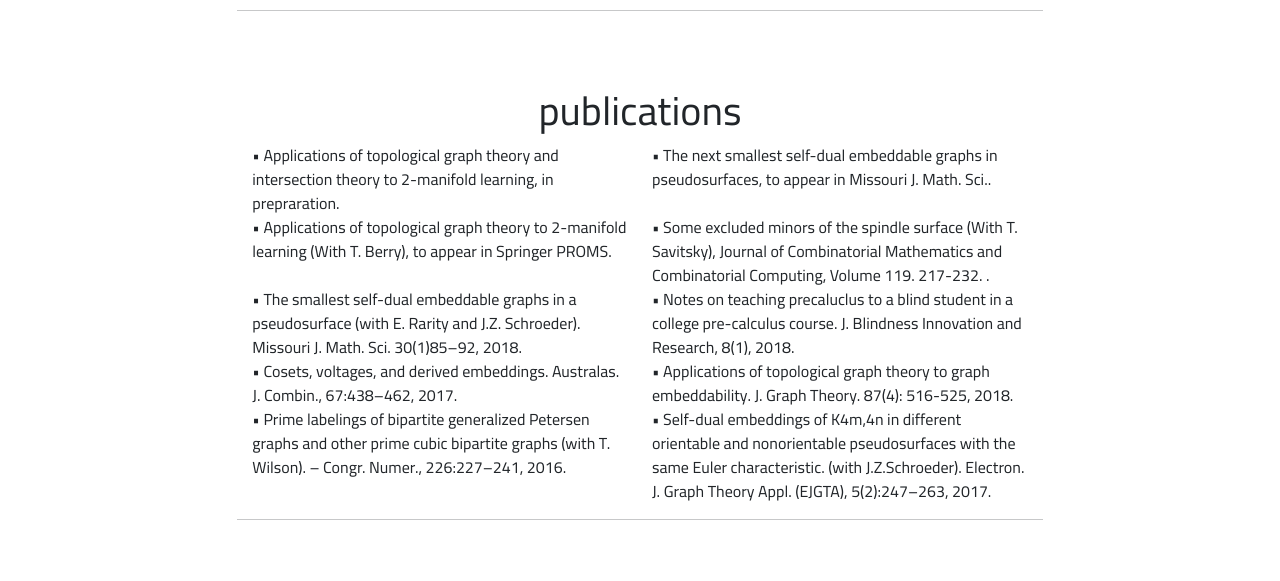
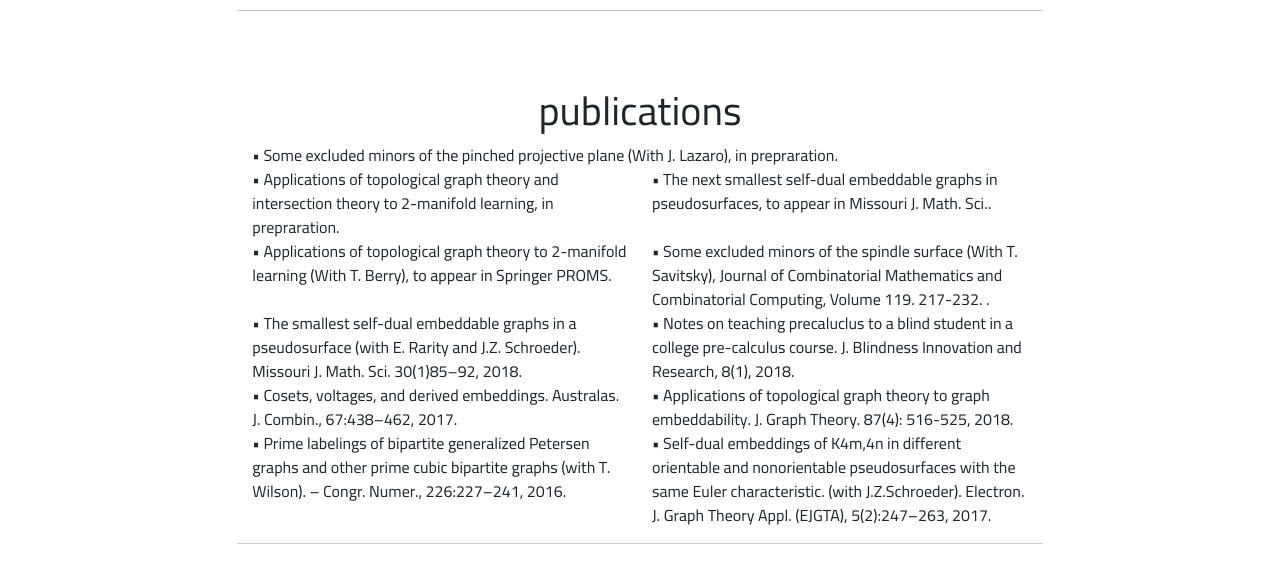
Before and after one commit to steveschluchter/steveschluchter.github.io, a plain HTML site: page index.html in a window 1280 px wide. Shown: the part 1520-2101 px from the top of the page. Drawn offline with nearby package versions, Linux system fonts and the light colour scheme; a script that the page names is missing.

Commit message:
adding Juan work

```diff
--- a/index.html
+++ b/index.html
@@ -405,6 +405,11 @@
     </div>
     <div class="row">
       <div class="col-sm">
+        &#x2022; Some excluded minors of the pinched projective plane (With J. Lazaro), in prepraration.
+      </div>
+    </div>
+    <div class="row">
+      <div class="col-sm">
         &#x2022; Applications of topological graph theory and intersection theory to 2-manifold learning, in prepraration.
       </div>
       <div class="col-sm">
```
